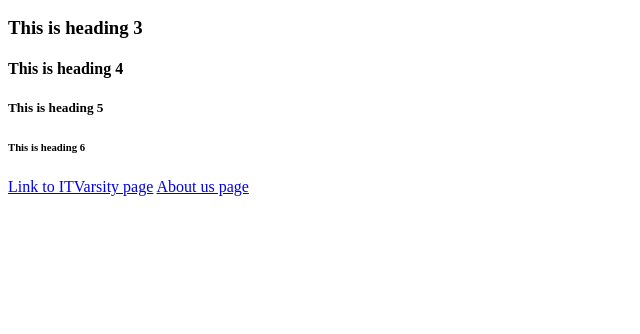
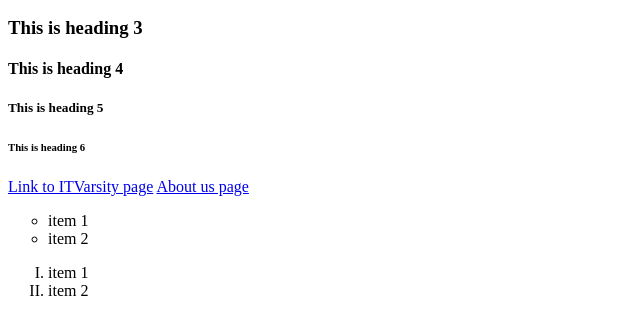
Before and after one commit to Blessed0306/FNB-Week2, a plain HTML site: page index.html in a window 1280 px wide. Shown: the part 178-512 px from the top of the page, without its empty margins (0-640 px from the left). Drawn offline with Linux system fonts and the light colour scheme.

Commit message:
List bullet

```diff
--- a/index.html
+++ b/index.html
@@ -19,5 +19,15 @@
         <!--Hyperlinks-->
         <a href="https://www.itvarsity.org/" target="_blank">Link to ITVarsity page</a>
         <a href="about.html">About us page</a>
+
+        <ul>
+            <li>item 1</li>
+            <li>item 2</li>
+        </ul>
+
+        <ol>
+            <li>item 1</li>
+            <li>item 2</li>
+        </ol>
     </body>
 </html>
--- a/style.css
+++ b/style.css
@@ -10,3 +10,9 @@ font-family: sans-serif;
 p {
 font-family: fantasy;
 }
+ul {
+    list-style-type: circle;
+}
+ol{
+    list-style-type: upper-roman;
+}
```
